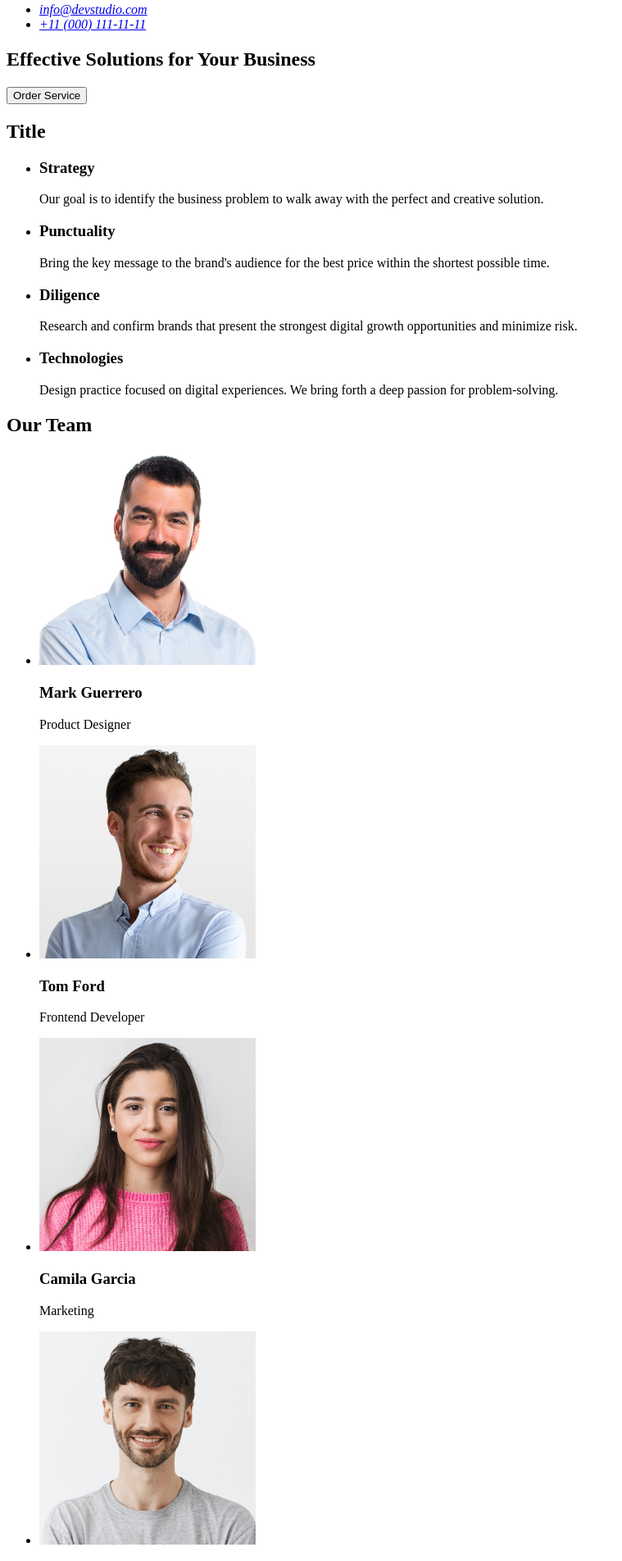
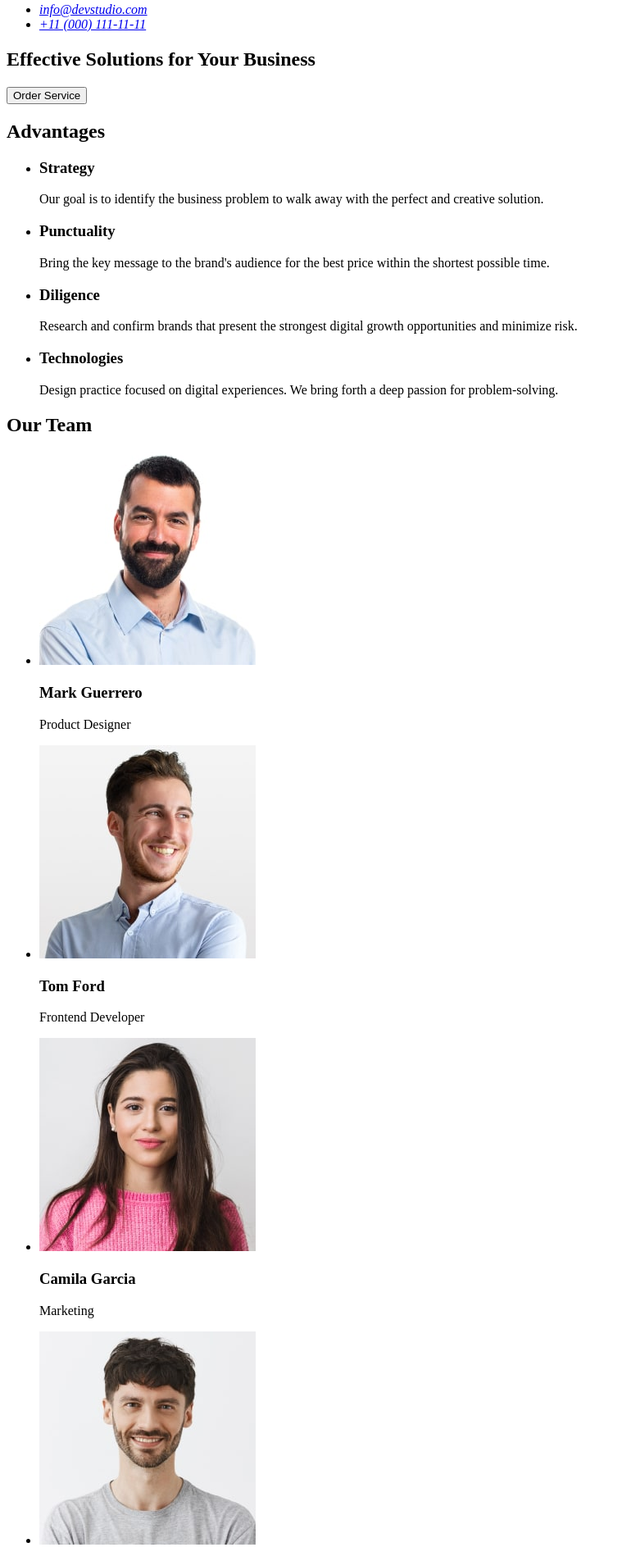
Before and after one commit to Blueghost7/goit-markup-hw-02, a plain HTML site: page index.html in a window 1280 px wide. Shown: the part 109-2013 px from the top of the page at 82% size, without its empty margins (0-759 px from the left). Drawn offline with Linux system fonts and the light colour scheme.

Commit message:
optimization img+esits

```diff
--- a/index.html
+++ b/index.html
@@ -4,7 +4,7 @@
 <head>
     <meta charset="UTF-8">
     <meta name="viewport" content="width=device-width, initial-scale=1.0">
-    <title>Document</title>
+    <title>WebStudio</title>
 </head>
 
 <body>
@@ -48,7 +48,7 @@
         </section>
         <!--2 Section-->
         <section>
-            <h2>Title</h2>
+            <h2>Advantages</h2>
             <ul>
                 <li>
                     <h3>Strategy</h3>
@@ -83,22 +83,22 @@
             <h2>Our Team</h2>
             <ul>
                 <li>
-                    <img src="./images/mark.jpg" alt="picture of a smiling man" width="264" height="260">
+                    <img src="./images/mark-min.jpg" alt="picture of a smiling man" width="264" height="260">
                     <h3>Mark Guerrero</h3>
                     <p>Product Designer</p>
                 </li>
                 <li>
-                    <img src="./images/tom.jpg" alt="picture of a smiling man" width="264" height="260">
+                    <img src="./images/tom-min.jpg" alt="picture of a smiling man" width="264" height="260">
                     <h3>Tom Ford</h3>
                     <p>Frontend Developer</p>
                 </li>
                 <li>
-                    <img src="./images/camila.jpg" alt="picture of smiling woman" width="264" height="260">
+                    <img src="./images/camila-min.jpg" alt="picture of smiling woman" width="264" height="260">
                     <h3>Camila Garcia</h3>
                     <p>Marketing</p>
                 </li>
                 <li>
-                    <img src="./images/daniel.jpg" alt="picture of a smiling man" width="264" height="260">
+                    <img src="./images/daniel-min.jpg" alt="picture of a smiling man" width="264" height="260">
                     <h3>Daniel Wilson</h3>
                     <p>UI Designer</p>
                 </li>
```
Also changed, not shown: images/camila-min.jpg (added), images/camila.jpg (deleted), images/daniel-min.jpg (added), images/daniel.jpg (deleted), images/mark-min.jpg (added), images/mark.jpg (deleted), images/tom-min.jpg (added), images/tom.jpg (deleted).
